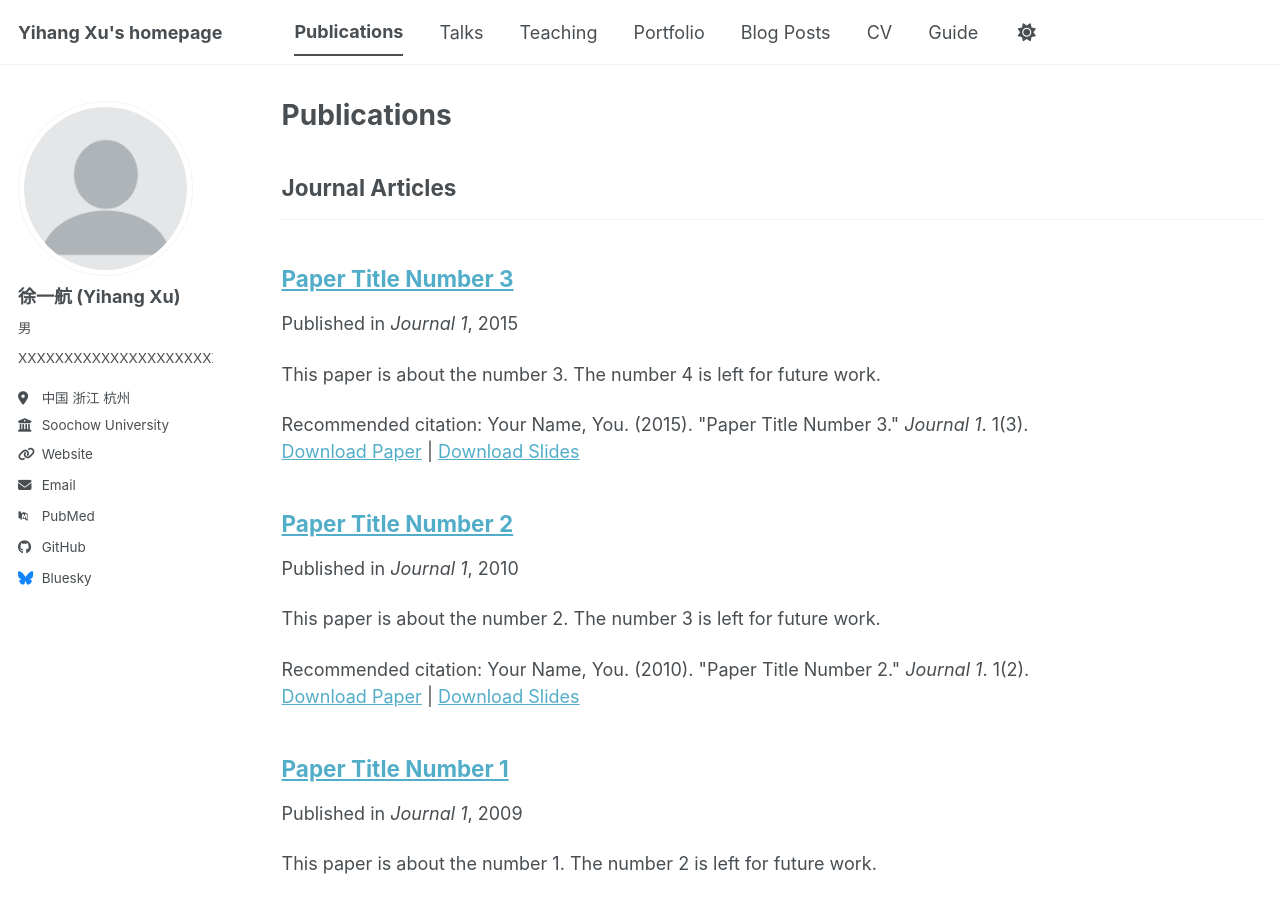
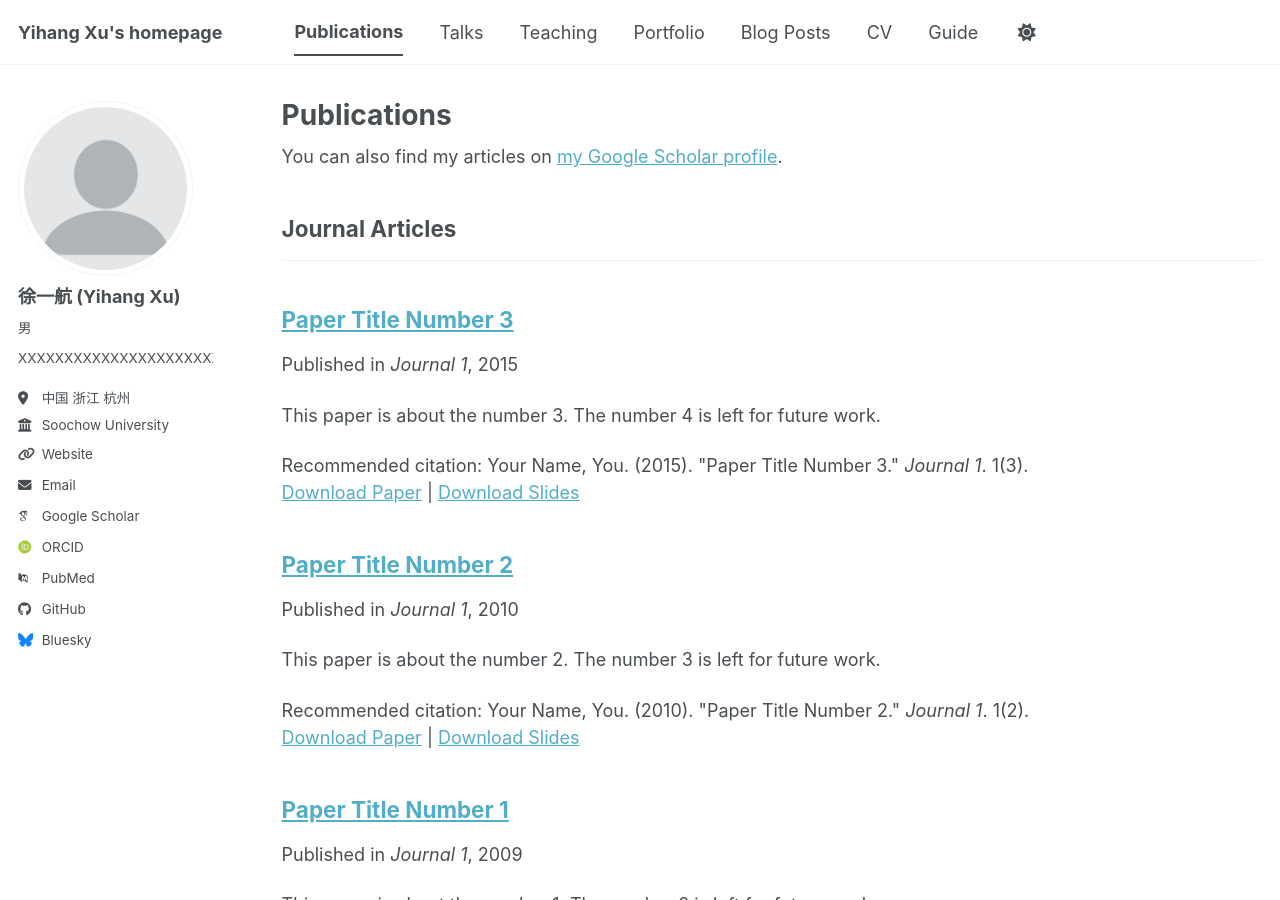
Before and after one commit to EthanXu1019/EthanXu1019.github.io, a Jekyll site: the page built from _pages/publications.html, in a window 1280 px wide and 900 px high. Built offline with Jekyll 4.4.1, drawn with Linux system fonts in a browser that asks for light colours; some web fonts are replaced; a script bundle is joined from its source files by our own code; library files that are not in the unit come from our copies; some of the changed lines change nothing that is shown.

Commit message:
Update _config.yml

```diff
--- a/_config.yml
+++ b/_config.yml
@@ -33,11 +33,15 @@
   email            : "XYH028018@163.com"
 
   # Academic websites
+  academia         : # URL
+  arxiv            : # URL - Update with the correct link to your profile
+  googlescholar    : ""
   inspire-hep      : # URL
   impactstory      : # URL
+  orcid            : ""
   semantic         : # URL
   ssrn             : # URL
-  pubmed           : "https://www.ncbi.nlm.nih.gov/pubmed/?term=john+snow"
+  pubmed           : ""
   researchgate     : # URL
   scopus           : # URL
   zotero           : # URL
@@ -47,13 +51,13 @@
   bitbucket        : # Username - Update with your username on the site
   codepen          : # Username
   dribbble         : # Username
-  github           : "academicpages"
+  github           : ""
   kaggle           : # Username
   stackoverflow    : # User number or user number and name (i.e., use "1" or "1/jeff-atwood")
 
   # Social media
   artstation       : # Username
-  bluesky          : "bsky.app" # Replace this with you Bluesky username
+  bluesky          : "" # Replace this with you Bluesky username
   facebook         : # Username
   flickr           : # Username
   foursquare       : # Username
```
